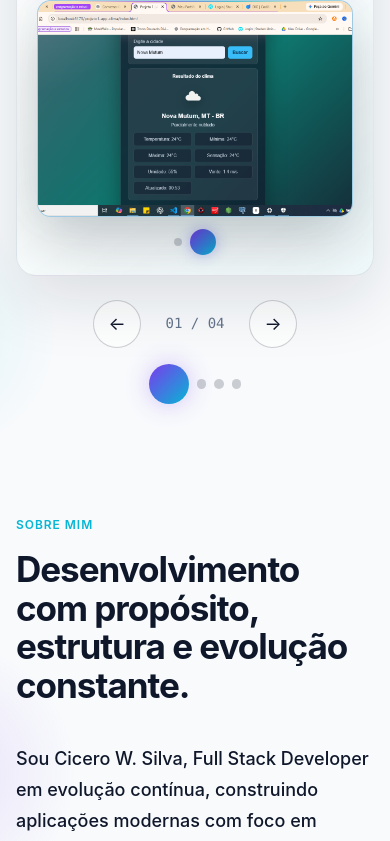
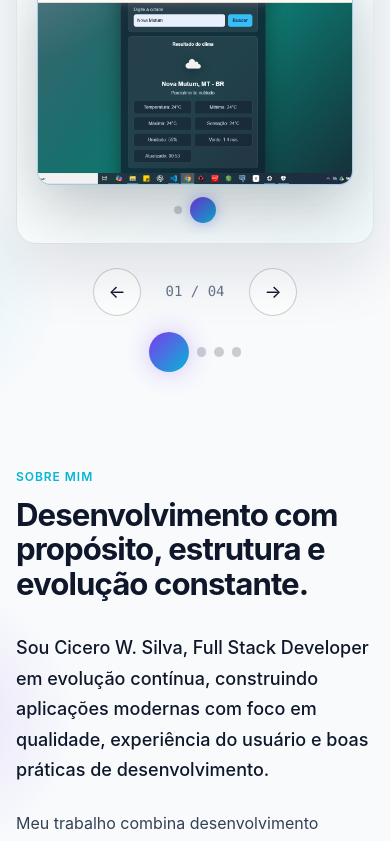
Before and after one commit to CicDEV83/Landing-page-sobre-mim-com-projetos-e-atualizacao, a React (Vite) app: page / in a window 390 px wide. Shown: the part 2147-2988 px from the top of the page. Built offline with nearby package versions, Linux system fonts and the light colour scheme; no server answers.

Commit message:
refine: melhora responsividade e espacamentos mobile

```diff
--- a/src/styles/globals.css
+++ b/src/styles/globals.css
@@ -1329,7 +1329,7 @@ p {
 ========================== */
 
 .projects__header.reveal .projects__eyebrow,
-.projects__header.reveal .projects__header h2,
+.projects__header.reveal h2,
 .projects__header.reveal .projects__introduction {
   opacity: 0;
 
@@ -3446,15 +3446,15 @@ p {
 
 @media (max-width: 36rem) {
   .about {
-    padding-block: 3.5rem;
+    padding-block: 3rem;
   }
 
   .about__container {
-    gap: var(--space-10);
+    gap: var(--space-8);
   }
 
   .about__header {
-    gap: var(--space-4);
+    gap: var(--space-3);
   }
 
   .about__eyebrow {
@@ -3464,11 +3464,11 @@ p {
   .about__header h2 {
     max-width: none;
 
-    font-size: clamp(1.9rem, 9vw, 2.6rem);
+    font-size: clamp(1.8rem, 8vw, 2.3rem);
   }
 
   .about__content {
-    gap: var(--space-8);
+    gap: var(--space-6);
   }
 
   .about__lead {
@@ -3498,7 +3498,7 @@ p {
 
 @media (max-width: 24rem) {
   .about {
-    padding-block: 3rem;
+    padding-block: 2.75rem;
   }
 
   .about__principle {
@@ -3536,19 +3536,19 @@ p {
   }
 
   .projects {
-    padding-block: 3.5rem;
+    padding-block: 3rem;
   }
 
   .projects__header {
-    margin-bottom: 2rem;
+    margin-bottom: 1.5rem;
   }
 
   .project-card {
-    gap: 1.5rem;
+    gap: 1.25rem;
   }
 
   .project-card__content {
-    gap: 1.25rem;
+    gap: 1rem;
   }
 
   .project-media {
```
